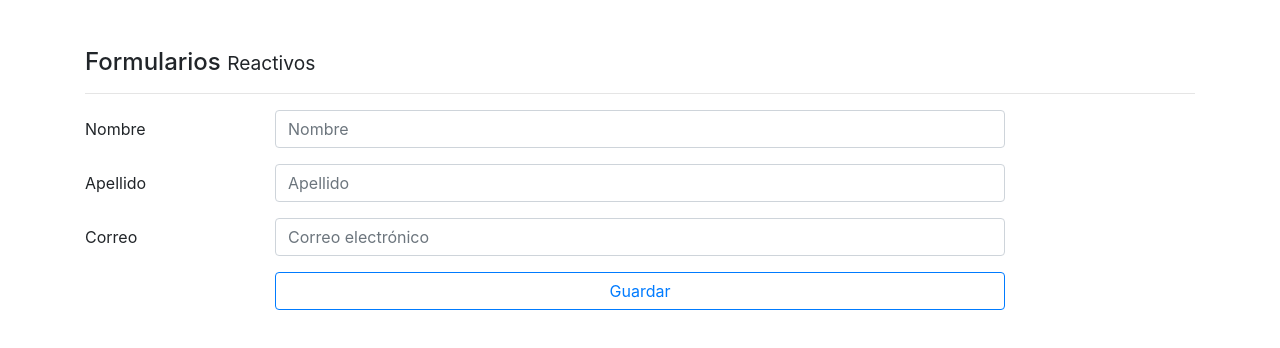
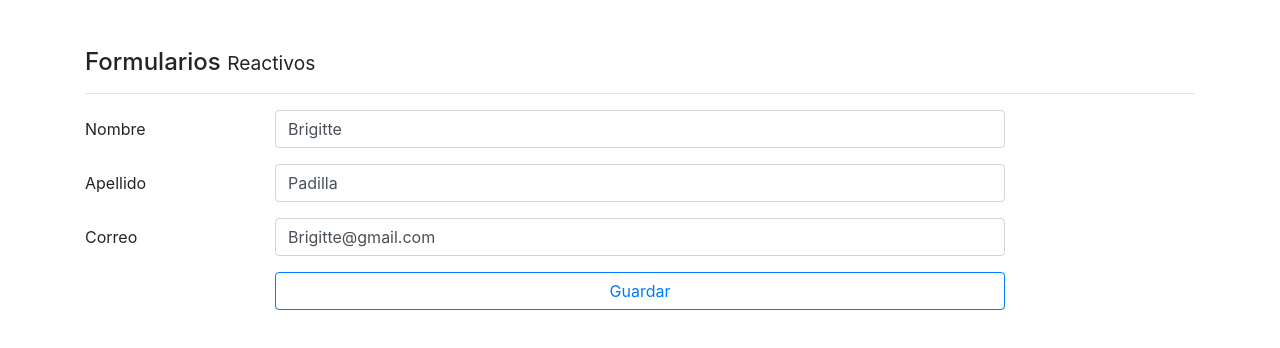
Before and after one commit to Brigitte9219/FormulariosEnAngular, an Angular app: page /reactivo in a window 1280 px wide. Shown: the top 348 px of the page. Built offline with nearby package versions, Linux system fonts and the light colour scheme.

Commit message:
Formulario Reactivo: Creación del formulario - FormGroup

```diff
--- a/src/app/app-routing.module.ts
+++ b/src/app/app-routing.module.ts
@@ -6,7 +6,7 @@
 const routes: Routes = [
   { path:'template', component:TemplateComponent },
   { path:'reactivo', component:ReactiveComponent },
-  { path:'**', pathMatch:'full', redirectTo:'template' }
+  { path:'**', pathMatch:'full', redirectTo:'reactivo' }
 ];
 
 @NgModule({
--- a/src/app/app.module.ts
+++ b/src/app/app.module.ts
@@ -5,7 +5,7 @@
 import { AppComponent } from './app.component';
 import { TemplateComponent } from './pages/template/template.component';
 import { ReactiveComponent } from './pages/reactive/reactive.component';
-import { FormsModule } from '@angular/forms';
+import { FormsModule, ReactiveFormsModule } from '@angular/forms';
 import { HttpClientModule } from '@angular/common/http';
 
 @NgModule({
@@ -18,7 +18,8 @@
     BrowserModule,
     AppRoutingModule,
     FormsModule,//para no hacer refresh o recargar la página con el formulario
-    HttpClientModule//Hacer peticiones HTTP
+    HttpClientModule,//Hacer peticiones HTTP
+    ReactiveFormsModule//Formularios reactivos
   ],
   providers: [],
   bootstrap: [AppComponent]
--- a/src/app/pages/reactive/reactive.component.html
+++ b/src/app/pages/reactive/reactive.component.html
@@ -1,6 +1,6 @@
 <h4>Formularios <small> Reactivos </small></h4>
 <hr>
-<form autocomplete="off">
+<form autocomplete="off" [formGroup]="forma" (ngSubmit)="guardar()">
 
   <div>
 
@@ -10,7 +10,8 @@
 
         <input class="form-control"
                type="text"
-               placeholder="Nombre">
+               placeholder="Nombre"
+               formControlName="nombre">
       </div>
     </div>
 
@@ -20,7 +21,8 @@
 
         <input class="form-control"
                type="text"
-               placeholder="Apellido">
+               placeholder="Apellido"
+               formControlName="apellido">
       </div>
     </div>
 
@@ -32,7 +34,8 @@
 
       <input class="form-control"
              type="email"
-             placeholder="Correo electrónico">
+             placeholder="Correo electrónico"
+             formControlName="correo">
     </div>
   </div>
 
--- a/src/app/pages/reactive/reactive.component.ts
+++ b/src/app/pages/reactive/reactive.component.ts
@@ -1,4 +1,5 @@
 import { Component } from '@angular/core';
+import { FormBuilder, FormGroup } from '@angular/forms';
 
 @Component({
   selector: 'app-reactive',
@@ -7,4 +8,21 @@
 })
 export class ReactiveComponent {
 
+  forma!: FormGroup;
+
+  constructor(private fb:FormBuilder){
+    this.crearFormulario();
+  }
+
+  crearFormulario(){
+    this.forma = this.fb.group({
+      nombre:['Brigitte'],
+      apellido:['Padilla'],
+      correo:['Brigitte@gmail.com']
+    });
+  }
+
+  guardar(){
+    console.log(this.forma);
+  }
 }
```
